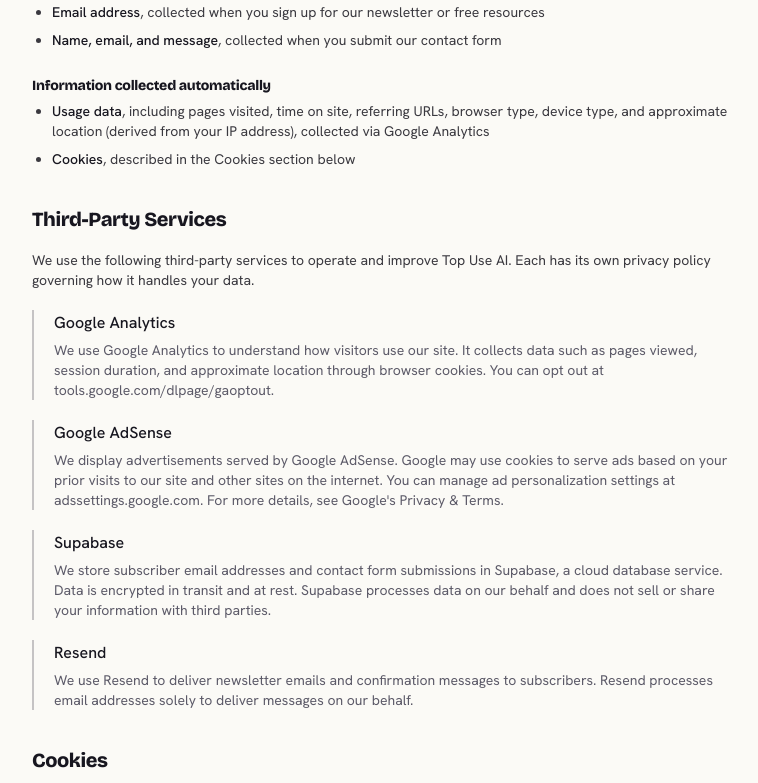
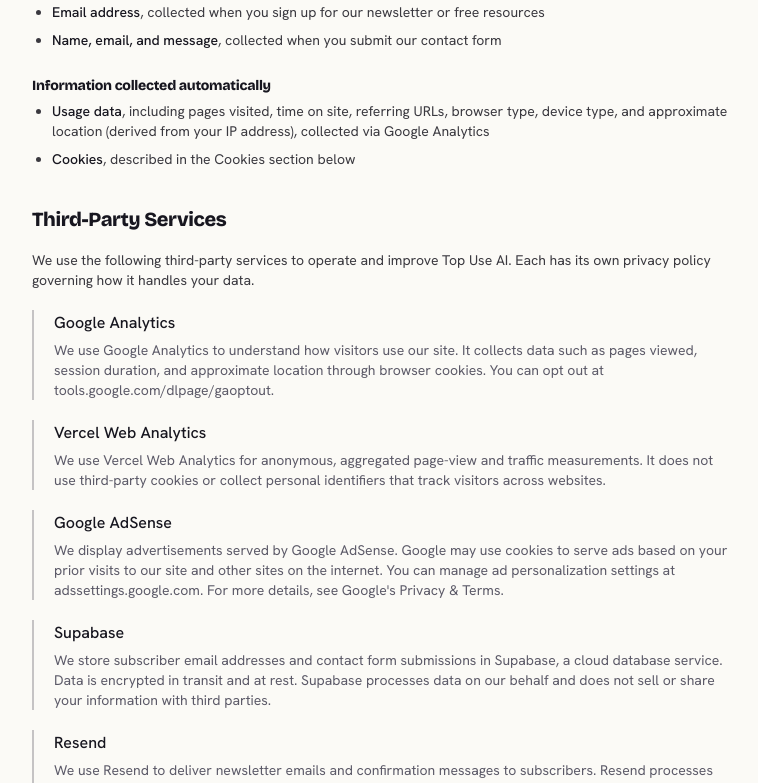
Before and after one commit to usmankhan045/top-use-ai, a Next.js app: page /privacy-policy in a window 1280 px wide. Shown: the part 444-1227 px from the top of the page, without its empty margins (256-1014 px from the left). Built offline with nearby package versions, Linux system fonts and the light colour scheme; no server answers.

Commit message:
Add Vercel Web Analytics and update cookie/privacy policy descriptions

```diff
--- a/app/cookie-policy/page.tsx
+++ b/app/cookie-policy/page.tsx
@@ -71,6 +71,10 @@
               These help us understand how visitors use the site, such as which pages are
               most popular and how people move through our content, so we can improve it.
               The information is collected in an aggregated, anonymized form.
+            </p>
+            <p className="mb-6 text-sm">
+              Google Analytics uses analytics cookies. Vercel Web Analytics provides
+              anonymous, aggregated traffic measurements without using third-party cookies.
             </p>
 
             <h3 className="font-semibold text-text text-sm mb-2">Advertising cookies</h3>
--- a/app/layout.tsx
+++ b/app/layout.tsx
@@ -1,5 +1,6 @@
 import type { Metadata } from "next";
 import Script from "next/script";
+import { Analytics } from "@vercel/analytics/next";
 import "./globals.css";
 import { siteConfig } from "@/lib/site.config";
 import { getSiteFonts } from "@/lib/fonts";
@@ -92,6 +93,7 @@
         <Header categories={categories} />
         {children}
         <Footer categories={categories} />
+        <Analytics />
       </body>
     </html>
   );
--- a/app/privacy-policy/page.tsx
+++ b/app/privacy-policy/page.tsx
@@ -83,6 +83,10 @@
                 {
                   name: "Google Analytics",
                   body: "We use Google Analytics to understand how visitors use our site. It collects data such as pages viewed, session duration, and approximate location through browser cookies. You can opt out at tools.google.com/dlpage/gaoptout.",
+                },
+                {
+                  name: "Vercel Web Analytics",
+                  body: "We use Vercel Web Analytics for anonymous, aggregated page-view and traffic measurements. It does not use third-party cookies or collect personal identifiers that track visitors across websites.",
                 },
                 {
                   name: "Google AdSense",
--- a/package.json
+++ b/package.json
@@ -11,6 +11,7 @@
   },
   "dependencies": {
     "@supabase/supabase-js": "^2.108.1",
+    "@vercel/analytics": "^2.0.1",
     "next": "16.2.9",
     "next-mdx-remote": "^6.0.0",
     "react": "19.2.4",
```
Also changed, not shown: 1 other file (tests, documents, lock files or other folders).
